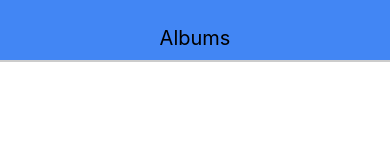
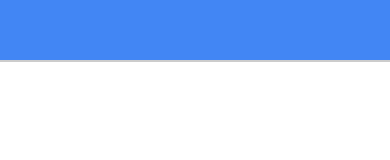
Before and after one commit to rafaelmakaha/albums, a React Native app: screen / in a window 390 px wide. Shown: the top 160 px of the page. Built offline with nearby package versions, Linux system fonts and the light colour scheme.

Commit message:
Adds props to Header Component.
Signed-off-by: Rafael Makaha Gomes Ferreira <rafael.makaha@gmail.com>

```diff
--- a/src/components/Header.js
+++ b/src/components/Header.js
@@ -1,12 +1,14 @@
 import React from 'react'
 import { Text, View } from 'react-native'
 
-const Header = () => {
+const Header = (props) => {
     const { textStyle, viewStyle } = styles;
 
     return (
         <View style={viewStyle}>
-            <Text style={textStyle}>Albums</Text>
+            <Text style={textStyle}>
+                {props.headerText}
+            </Text>
         </View>
     )
 };
```
